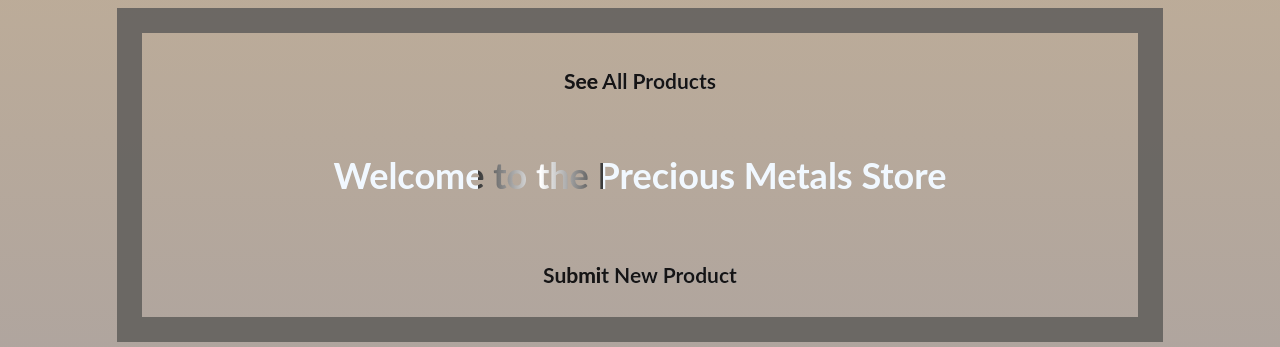
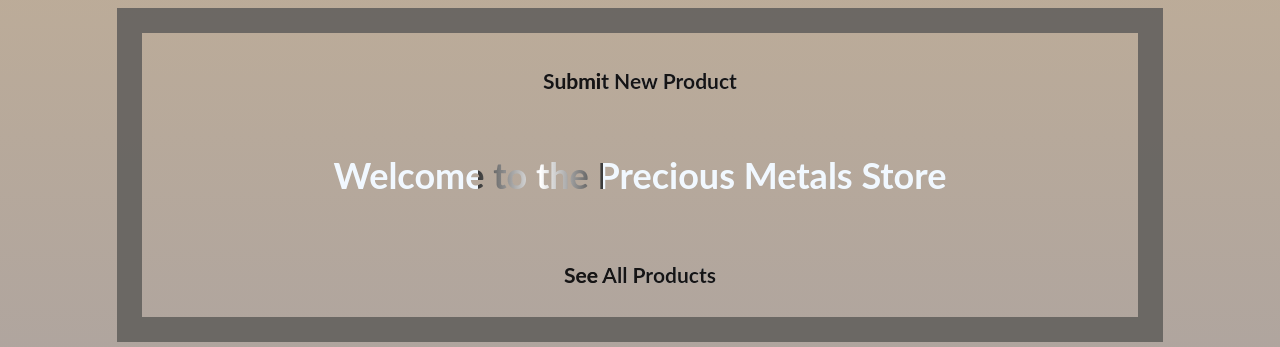
Before and after one commit to DeborahCampos1/E-Commerce-CTA, a React (Create React App) app in the folder front-end/: page /products/new in a window 1280 px wide. Shown: the top 347 px of the page. Built offline with nearby package versions, Linux system fonts and the light colour scheme; no server answers.

Commit message:
minor changes

```diff
--- a/front-end/src/Components/NavBar.js
+++ b/front-end/src/Components/NavBar.js
@@ -3,9 +3,9 @@ import { Link } from "react-router-dom";
 function NavBar() {
     return (
       <nav id="nav" className="shimmer">
+        <h3><Link to="/products/new">Submit New Product</Link></h3>
+        <h2>Welcome to the Precious Metals Store</h2>
         <h3><Link to="/products">See All Products</Link></h3>
-        <h2>Welcome to the Precious Metals Store</h2>
-        <h3><Link to="/products/new">Submit New Product</Link></h3>
 
       </nav>
     );
--- a/front-end/src/Components/ProductDetails.js
+++ b/front-end/src/Components/ProductDetails.js
@@ -34,6 +34,7 @@ function ProductDetails() {
       <article className="details">
         <div className="detail">
           <h1>{product.description}</h1>
+          <h1> Featured Product: {product.featured ? <span>⭐️</span> : "No" } | <span>{product.in_stock ? "In Stock" : "Out of Stock"} </span></h1>
         <button>Add To Cart</button>
         </div>
         <aside>
@@ -42,7 +43,6 @@ function ProductDetails() {
           <img src={product.image}alt={product.description}></img>
           <div>
           <h2>Price: {currencyFormatter.format(product.price)} USD</h2>
-          <h1> Featured Product: {product.featured ? <span>⭐️</span> : "No" } | <span>{product.in_stock ? "In Stock" : "Out of Stock"} </span></h1>
             <h3>Product Weight: {product.weight} Oz</h3>
             <h3>Rating: {product.rating}</h3>
           </div>
```
